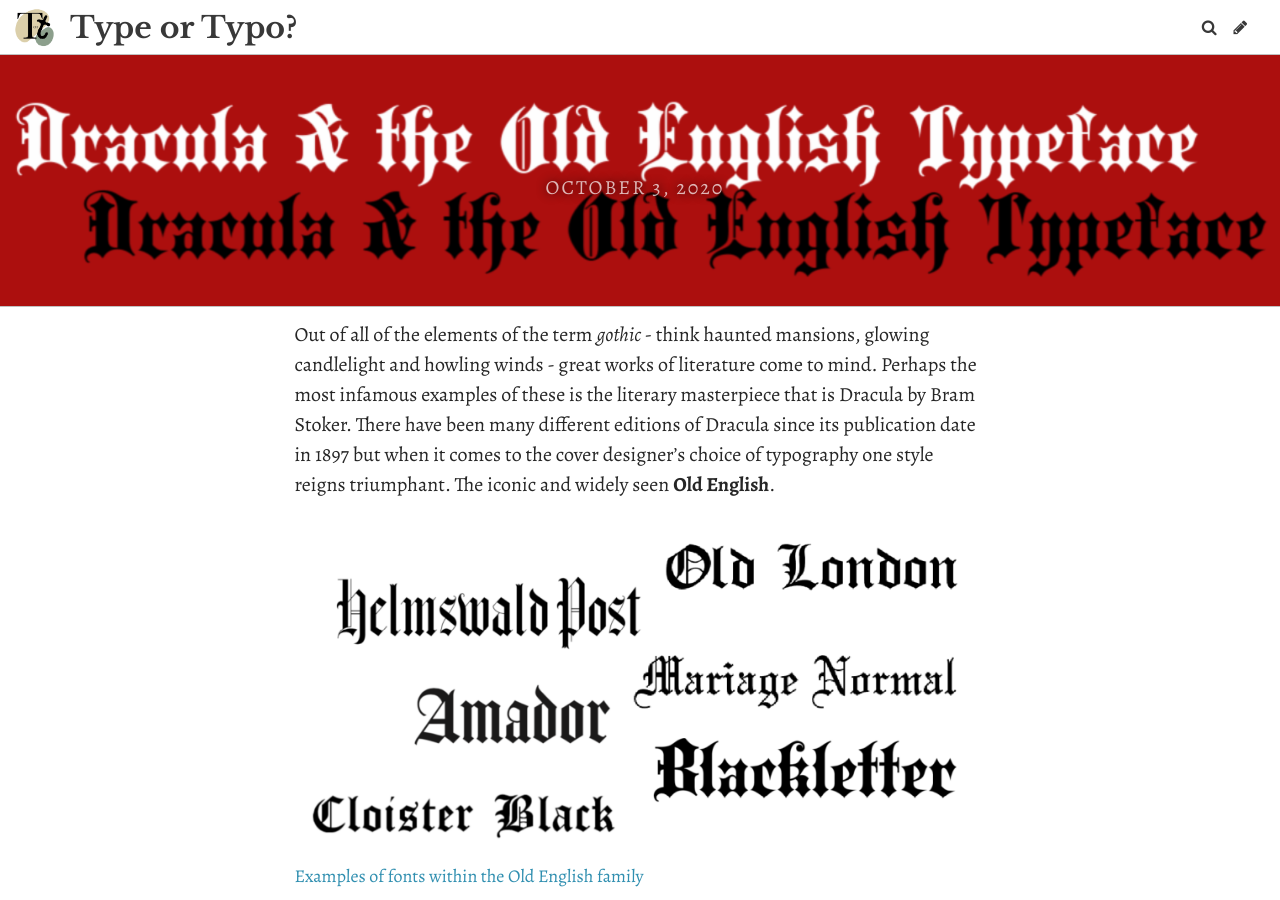
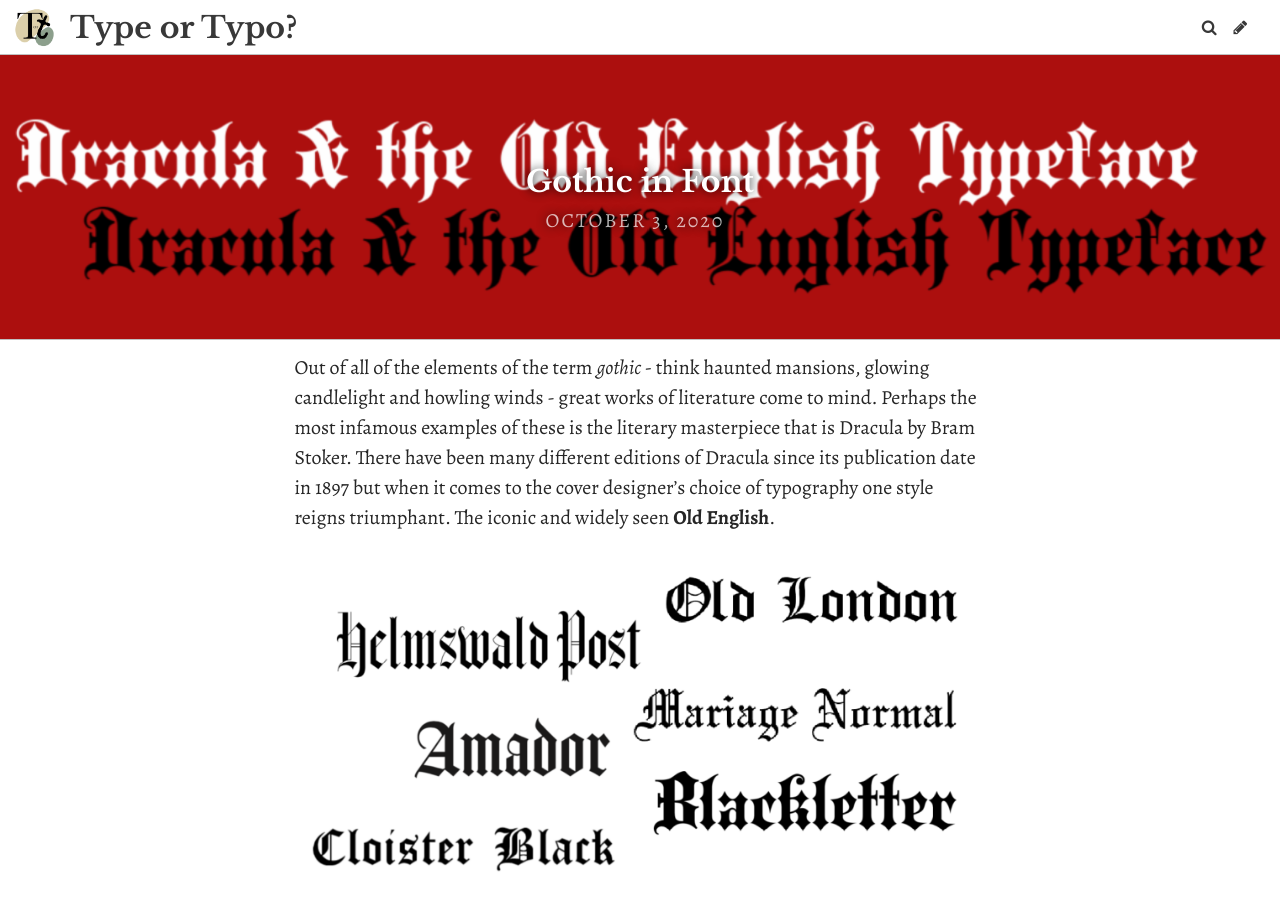
Before and after one commit to jemcox/brookesbooks, a Jekyll site: the page built from _posts/2020-10-03-gothic-literature-and-the-old-english-font.md, in a window 1280 px wide and 900 px high. Built offline with Jekyll 4.4.1, drawn with Linux system fonts in a browser that asks for light colours; some web fonts are replaced.

Commit message:
Update Post “2020-10-03-gothic-literature-and-the-old-english-font”

```diff
--- a/_posts/2020-10-03-gothic-literature-and-the-old-english-font.md
+++ b/_posts/2020-10-03-gothic-literature-and-the-old-english-font.md
@@ -1,6 +1,6 @@
 ---
 layout: post
-title: " "
+title: "Gothic in Font "
 date: 2020-10-03T16:38:55.395Z
 header_feature_image: ../uploads/screenshot-2020-10-12-at-15.07.08.png
 comments: true
```
